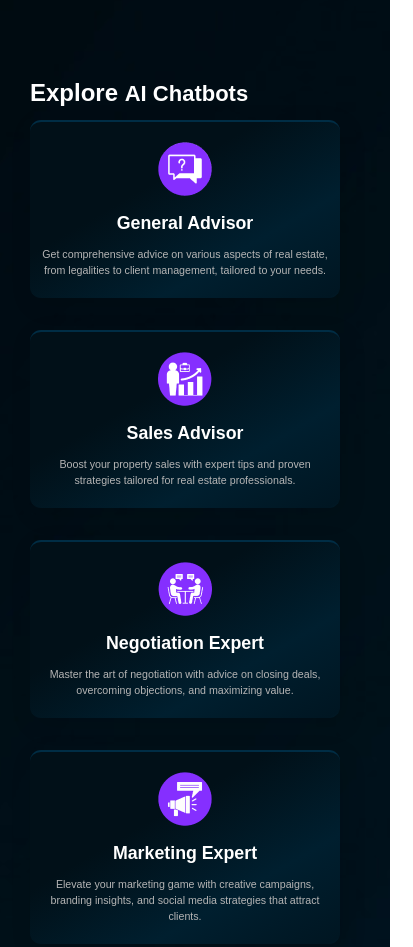
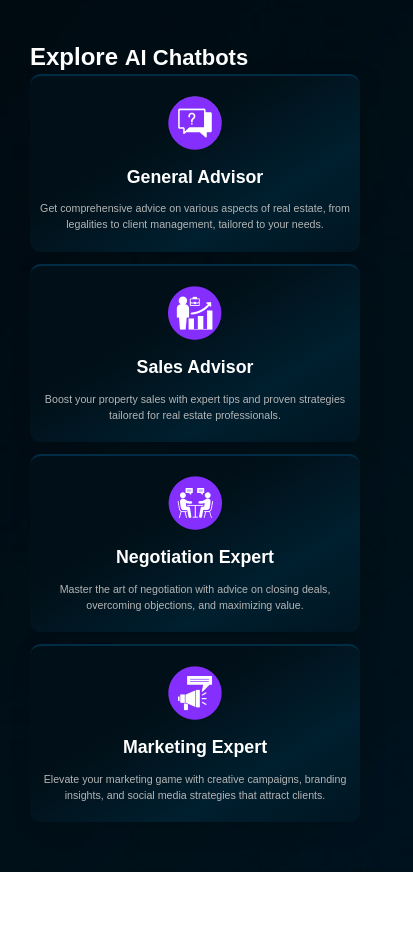
Before and after one commit to tanducho234/ojt-gw-01-pj-gemini-chat-box, a plain HTML site: page front-end/welcome.html in a window 390 px wide. Shown: the part 675-1622 px from the top of the page, 413 px wide, since content can reach past the window. After the commit the page ends 1547 px from the top, so only its background shows below. Drawn offline with Linux system fonts and the light colour scheme.

Commit message:
fix: issue with auto zoom-in of some web browser

```diff
--- a/front-end/css/welcome.css
+++ b/front-end/css/welcome.css
@@ -20,7 +20,6 @@ header {
     align-items: center;
     padding: 10px 0;
     width: 100%;
-    flex-wrap: wrap;
 }
 
 .logo img {
@@ -180,7 +179,7 @@ nav button {
 
 .card-container {
     display: flex;
-    justify-content: space-between;
+    justify-content: space-around;
     flex-wrap: wrap;
     max-width: 974.22px;
     gap: 12px;
@@ -188,7 +187,8 @@ nav button {
 }
 
 .card {
-    width: calc(25% - 10px);
+    min-width: 200px;
+    flex:1;
     height: auto;
     border-radius: 11.08px;
     border-top: 2.67px solid #002D45;
@@ -222,21 +222,3 @@ nav button {
     font-weight: 500;
     line-height: 16px;
 }
-
-
-@media (max-width: 1024px) {
-    .card {
-        width: calc(50% - 10px);
-    }
-}
-
-@media (max-width: 768px) {
-    .card {
-        width: calc(100% - 20px);
-        margin: 10px 0;
-    }
-
-    .card-container {
-        flex-direction: column;
-    }
-}
```
Also changed, not shown: front-end/chat.html (+1 -1 lines), front-end/login-register.html (+2 -1 lines), front-end/profile.html (+1 -1 lines).
